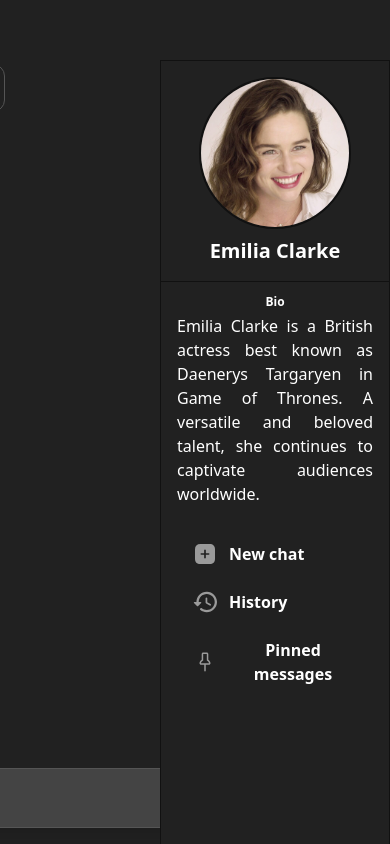
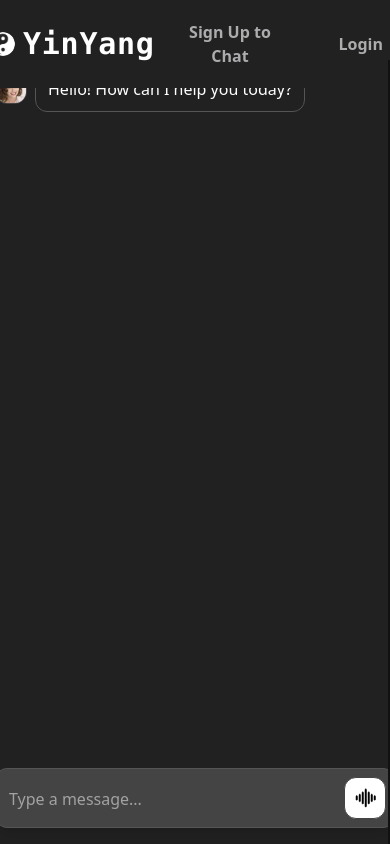
Before and after one commit to samirertt/yinyang, a React (Vite) app in the folder Frontend/: page /chat in a window 390 px wide. Built offline with nearby package versions, Linux system fonts and the light colour scheme.

Commit message:
Responsive Chat
Dynamic adjustments for small, medium, large screens

```diff
--- a/Frontend/src/components/ChatNav.tsx
+++ b/Frontend/src/components/ChatNav.tsx
@@ -3,7 +3,7 @@
 const Navbar = () => {
   return (
     <nav className="bg-[#212121] text-white p-3 fixed w-347 z-10 top-0">
-      <div className="max-w-8xl mx-auto flex justify-between items-center px-4 md:px-10">
+      <div className="lg:max-w-8xl max-w-110  md:max-w-158 mx-auto flex justify-between items-center px-4 md:px-10">
         {/* Website Name and Logo (Always at the Start) */}
         <div className="flex items-center">
           <img src={Logo} alt="Logo icon" className="w-6 h-6 rounded-full" />
--- a/Frontend/src/components/InputBar.tsx
+++ b/Frontend/src/components/InputBar.tsx
@@ -35,7 +35,7 @@
 
   return (
     <div
-      className="fixed bottom-4 p-2  min-h-[60px] max-w-xs min-w-[800px] flex items-center  rounded-xl shadow-lg"
+      className="fixed bottom-4 p-2  min-h-[60px] max-w-[800px] w-[400px] md:min-w-[500px] lg:min-w-[800px] flex items-center  rounded-xl shadow-lg"
       style={{
         backgroundColor: "var(--gray-even-darker)",
         color: "var(--gray-light)",
--- a/Frontend/src/components/MessageBubble.tsx
+++ b/Frontend/src/components/MessageBubble.tsx
@@ -17,17 +17,17 @@
 
   useEffect(() => {
     if (sender === "ai") {
-      setDisplayedText(""); // Reset before starting the effect
+      setDisplayedText("");
       let index = 0;
 
       const interval = setInterval(() => {
-        setDisplayedText((prev) => text.slice(0, index + 1)); // Correctly slices up to the current index
+        setDisplayedText((prev) => text.slice(0, index + 1));
         index++;
 
         if (index >= text.length) {
           clearInterval(interval);
         }
-      }, 10); // Adjust speed here
+      }, 10);
 
       return () => clearInterval(interval);
     }
@@ -41,7 +41,7 @@
   }, [displayedText]);
 
   return (
-    <div className={`flex flex-col items-${sender === "user" ? "end" : "start"} max-w-xs min-w-[800px]`}>
+    <div className={`flex lg:max-w-[770px] min-w-[200px] md:min-w-[500px] lg:min-w-[800px] flex-col items-${sender === "user" ? "end" : "start"}`}>
       <div className={`flex items-center gap-2 pt-2 ${sender === "ai" ? "justify-start" : "justify-end"}`}>
         {sender === "ai" && (
           <img
@@ -56,7 +56,7 @@
         )}
         <div
           ref={messageRef}
-          className={`p-3 rounded-xl max-w-[800px] text-mm overflow-hidden ${
+          className={`p-3 rounded-xl max-w-lg sm:max-w-xl md:max-w-2xl text-mm overflow-hidden ${
             sender === "user"
               ? "bg-[var(--gray-almost-black)] text-[var(--white)] border border-[var(--gray-darker)]"
               : "bg-[var(--page)] text-[var(--white)] border border-[var(--gray-darker)]"
--- a/Frontend/src/components/SideBar.tsx
+++ b/Frontend/src/components/SideBar.tsx
@@ -8,13 +8,10 @@
 import Cross from "../assets/Cross.svg";
 
 
-// Define TypeScript interfaces for props (if needed)
 interface SidebarProps {
-  // Add any props here if needed
 }
 
 const Sidebar: React.FC<SidebarProps> = () => {
-  // State to manage sidebar collapse
   const [isCollapsed, setIsCollapsed] = useState(false);
   const [searchOpen, setSearchOpen] = useState(false);
   const [searchTerm, setSearchTerm] = useState("");
@@ -37,14 +34,10 @@
   };
 
   return (
-    <div className="flex">
-      {/* Show heading before toggle button when collapsed */}
-
-      {/* Toggle Button (Only shown when sidebar is collapsed) */}
+    <div className="flex relative h-screen">
       {isCollapsed && (
         <button
-        className="fixed z-30 h-15 rounded-lg px-5 text-token-text-secondary focus-visible:bg-token-surface-hover
-        focus-visible:outline-0 enabled:hover:bg-token-surface-hover disabled:text-token-text-quaternary no-draggable transition-all duration-1000 ease-in-out cursor-pointer"
+        className="fixed z-30 h-15 rounded-lg px-5 text-token-text-secondary transition-all duration-1000 ease-in-out cursor-pointer"
           aria-label="Toggle SideBar"
           data-testid="toggle-sidebar-button"
           onClick={toggleCollapse}
@@ -54,57 +47,20 @@
       )}
 
 
-      {/* Sidebar Content (Only shown when sidebar is not collapsed) */}
       {!isCollapsed && (
-        <div
-        className={`z-[21] flex-shrink-0 overflow-x-hidden bg-token-sidebar-surface-primary max-md:!w-0 transition-all duration-1000 ease-in-out ${
-          isCollapsed ? "w-0 opacity-0 transition-300" : "w-[230px] opacity-100 transition-300"
-        }`}
-          style={{ visibility: "visible", willChange: "auto", backgroundColor: "var(--gray-black)"}}
-        >
-          <div className="h-full w-[230px]">
+        <div className={`z-21 flex-shrink-0 w-full md:w-60 bg-[var(--black)] bg-token-sidebar-surface-primary transition-all duration3000 ease-in-out  max-md:w-0`}>
+          <div className="h-full flex flex-col">
             <div className="flex h-full min-h-0 flex-col">
-              {/* Draggable Header */}
-              <div className="draggable relative h-full w-full flex-1 items-start border-white/20 ">
-                {/* Hidden Heading for Accessibility */}
-                <h2
-                  style={{
-                    position: "absolute",
-                    border: 0,
-                    width: "1px",
-                    height: "1px",
-                    padding: 0,
-                    margin: "-1px",
-                    overflow: "hidden",
-                    clip: "rect(0, 0, 0, 0)",
-                    whiteSpace: "nowrap",
-                    wordWrap: "normal",
-                  }}
-                >
-                  Chat History
-                </h2>
-
-                {/* Navigation Section */}
-
               <nav className="flex h-full w-full flex-col px-3" aria-label="Chat History">
-                  {/* Header Buttons */}
                 <div className="flex justify-between h-[60px] items-center md:h-header-height">
-                    {/* Close Sidebar Button */}
-                    <span className="flex" data-state="closed">
                   <button
-                        className="h-10 rounded-lg px-2 text-token-text-secondary focus-visible:bg-token-surface-hover focus-visible:outline-0 enabled:hover:bg-token-surface-hover disabled:text-token-text-quaternary no-draggable cursor-pointer"
+                    className="h-10 rounded-lg px-2 cursor-pointer"
                     aria-label="Close SideBar"
-                        data-testid="close-sidebar-button"
                     onClick={toggleCollapse}
                   >
                     <img src={SideBar} alt="SideBar icon" className="w-5 h-5 cursor-pointer"  />
                   </button>
-                    </span>
-
-                    {/* Action Buttons */}
                   <div className="flex">
-                      {/* Search Button */}
-                      <span className="flex" data-state="closed">
                     {searchOpen ? (
                     <div className="flex items-center gap-2">
                     <input
@@ -116,7 +72,7 @@
                     />
                     <button
                       aria-label="Close Search"
-                        className="h-8 cursor-pointer text-white"
+                      className="h-8 cursor-pointer"
                       onClick={() => {
                         setSearchOpen(false);
                         setSearchTerm("");
@@ -134,10 +90,6 @@
                     <img src={Search} alt="Search icon" className="w-5 h-5" />
                   </button>
                   )}
-                      </span>
-
-                      {/* New Chat Button */}
-                      <span className="flex" data-state="closed">
                   <button
                     aria-label="New chat"
                     data-testid="create-new-chat-button"
@@ -145,25 +97,16 @@
                   >
                     <img src={NewChat} alt="NewChat icon" className="w-5 h-5 cursor-pointer"  />
                   </button>
-                      </span>
                 </div>
               </div>
 
-                  {/* Chat History Section */}
-                  <div className="flex-col flex-1 transition-opacity duration-500 relative -mr-2 pr-2 overflow-y-auto">
-                    <div className="group/sidebar">
-                      <div className="bg-token-sidebar-surface-primary pt-0">
-                        {/* Today's Chats */}
-                        <div className="relative mt-5 first:mt-0 last:mb-5">
-                          <div className="sticky bg-token-sidebar-surface-primary top-0 z-20">
-                            <span className="flex h-9 items-center">
+              <div className="flex-col flex-1 overflow-y-auto">
+                <div className="flex h-9 items-center">
                   <h3 className="px-2 text-xs font-semibold text-ellipsis overflow-hidden break-all pt-3 pb-2 text-token-text-primary">
                     Chat History
                   </h3>
-                            </span>
                 </div>
                   <ol>
-                            {/* Chat Item */}
                     {filteredChats.map((chat, index) => (
                     <li key={index} className="p-2 hover:bg-[var(--gray-almost-black)] rounded-xl cursor-pointer">
                       {chat}
@@ -171,19 +114,15 @@
                     ))}
                   </ol>
                 </div>
-                      </div>
-                    </div>
-                  </div>
               </nav>
             </div>
           </div>
         </div>
-        </div>
       )}
-      {/* Right Sidebar (Adjusting width based on left sidebar state) */}
+
       <div
         className={`fixed z-40 top-15 right-0 transition-all duration-300 bg-[var(--page)] text-[var(--white)] border border-[var(--gray-black)] h-screen overflow-hidden ${
-          isCollapsed ? "w-[300px]" : "w-[230px]"
+          isCollapsed ? " w-0 md:w-0 lg:w-[300px]" : "w-0 md:w-0 lg:w-[230px]"
         }`}
       >
          <div className="p-4 border-b border-[var(--gray-black)] flex flex-col items-center">
@@ -196,14 +135,14 @@
       </div>
 
       <div className="px-4 py-3">
-    <h3 className="text-xs font-semibold text-token-text-primary">Bio</h3>
+        <h3 className="text-xl font-semibold">Bio</h3>
         <p className="text-xm font-medium mt-1 text-justify">
           Emilia Clarke is a British actress best known as Daenerys Targaryen in Game of Thrones. A versatile and beloved talent, she continues to captivate audiences worldwide.
         </p>
       </div>
 
       <nav className="mt-4 space-y-2 font-semibold px-4 z-100">
-    <button className="z-30 group flex items-center gap-3 w-full px-4 py-2 transition hover:bg-[var(--gray-almost-black)] rounded-xl cursor-pointer">
+        <button className=" flex items-center gap-3 w-full px-4 py-2 hover:bg-[var(--gray-almost-black)] rounded-xl cursor-pointer">
           <img
             src={NewChat}
             alt="New Chat icon"
@@ -211,7 +150,7 @@
           />
           <span>New chat</span>
         </button>
-      <button className="z-30 group flex items-center gap-3 w-full px-4 py-2 transition hover:bg-[var(--gray-almost-black)] rounded-xl cursor-pointer">
+        <button className="flex items-center gap-3 w-full px-4 py-2 hover:bg-[var(--gray-almost-black)] rounded-xl cursor-pointer">
           <img
             src={History}
             alt="History icon"
@@ -219,7 +158,7 @@
           />
           <span>History</span>
         </button>
-      <button className="z-30 group flex items-center gap-3 w-full px-4 py-2 transition hover:bg-[var(--gray-almost-black)] rounded-xl cursor-pointer">
+        <button className=" flex items-center gap-3 w-full px-4 py-2 hover:bg-[var(--gray-almost-black)] rounded-xl cursor-pointer">
           <img
             src={Pin}
             alt="Pin icon"
--- a/Frontend/src/pages/Chat.tsx
+++ b/Frontend/src/pages/Chat.tsx
@@ -43,7 +43,7 @@
       <SideBar/>
         <div className="flex flex-col flex-1 h-full w-full relative p-4 overflow-y-auto space-y-4 items-center">
         <ChatNav/>
-          <div className="pt-10 w-250">
+          <div className="pt-10 mb-20 w-100 md:min-w-[120px] lg:min-w-[1000px] items-center">
           {messages.map((msg, index) => (
             <MessageBubble key={index} text={msg.text} sender={msg.sender} />
           ))}
@@ -51,7 +51,6 @@
           </div>
           {typing && <Typing />}
           <div ref={messagesEndRef} />
-
         </div>
       </div>
     </div>
```
Lines whose indentation alone changed are shown as unchanged.
